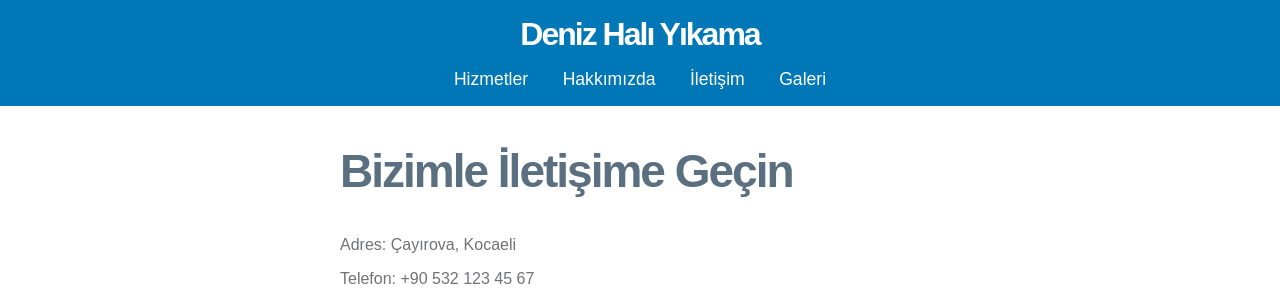
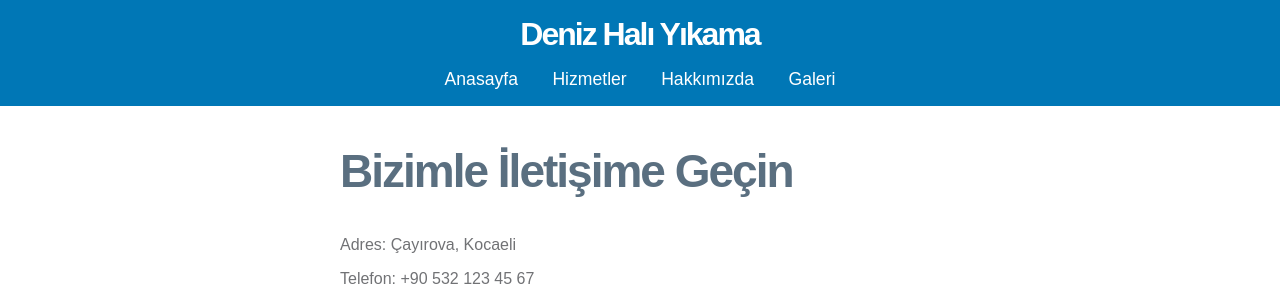
Before and after one commit to canery2/mydevelops, a plain HTML site: page projects/project_hali_yikama/contact.html in a window 1280 px wide. Shown: the top 301 px of the page. Drawn offline with Linux system fonts and the light colour scheme; a web font is replaced by a local one.

Commit message:
Contact saayfası linkler düzenlendi

```diff
--- a/projects/project_hali_yikama/contact.html
+++ b/projects/project_hali_yikama/contact.html
@@ -11,9 +11,10 @@
     <div class="container">
       <h1> Deniz Halı Yıkama</h1>
       <nav>
+
+        <a href="index.html">Anasayfa</a>
         <a href="services.html">Hizmetler</a>
         <a href="#about">Hakkımızda</a>
-        <a href="contact.html">İletişim</a>
         <a href="gallery.html">Galeri</a>
       </nav>
     </div>
```
